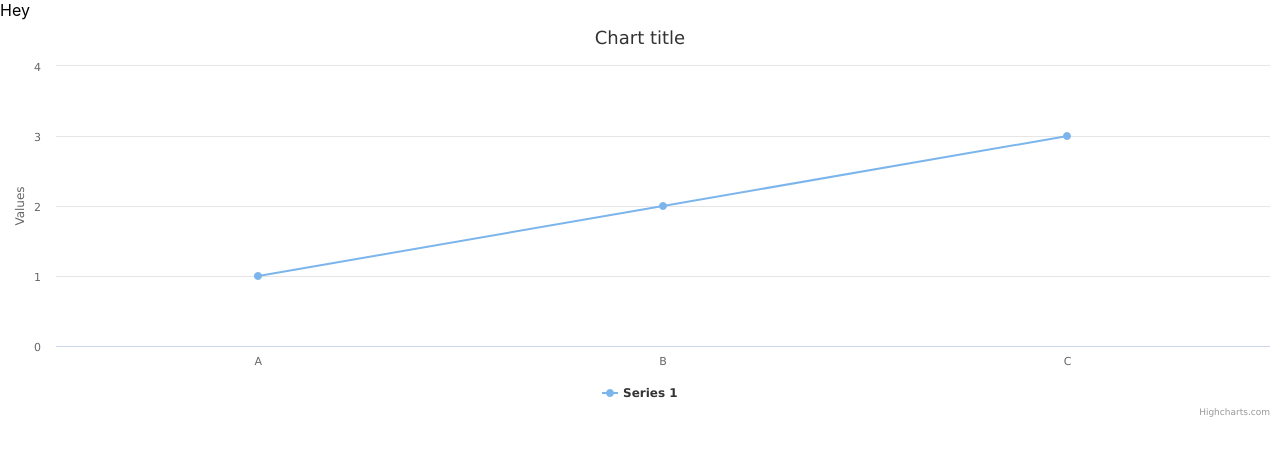
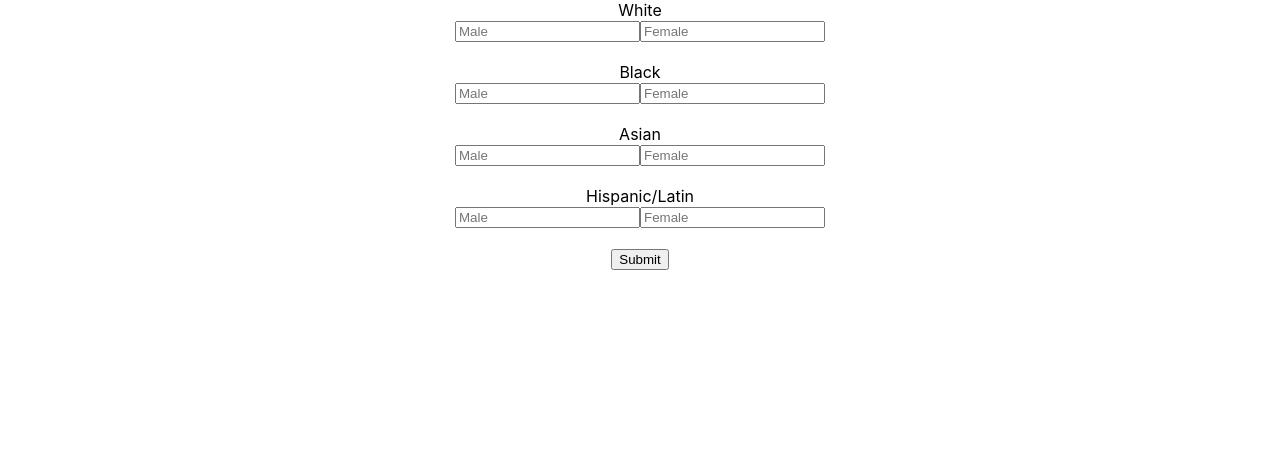
Before and after one commit to jpark799/Included, a React (Create React App) app: page / in a window 1280 px wide. Shown: the top 456 px of the page. Built offline with nearby package versions, Linux system fonts and the light colour scheme.

Commit message:
form working properly

```diff
--- a/src/App.js
+++ b/src/App.js
@@ -1,16 +1,22 @@
-import React from 'react';
+import React, { Component } from 'react';
 import './App.css';
-import googleGender from './components/googleGender'
+import googleGender from './components/GoogleGender'
 import Test from './components/Test'
+import Form from './components/Form'
 
-function App() {
-  return (
-    <div>
-      Hey
-      <googleGender/>
-      <Test/>
-    </div>
-  );
+class App extends Component {
+  onSubmit = fields => {
+    console.log("App Component received: ", fields);
+  };
+
+  render() {
+    return (
+      <div className="App">
+        <Form onSubmit={fields => this.onSubmit(fields)}/>
+      </div>
+    );
+  }
 }
 
+
 export default App;
--- /dev/null
+++ b/src/components/Form.js
@@ -0,0 +1,55 @@
+import React, { Component } from 'react'
+
+class Form extends Component {
+
+  state = {
+    whiteM: '',
+    whiteF: '',
+    blackM: '',
+    blackF: '',
+    asianM: '',
+    asianF: '',
+    latinHispanicM: '',
+    latinHispanicF: ''
+  };
+
+  change = (e) => {
+    this.setState({
+      [e.target.name]: e.target.value
+    });
+  };
+
+  onSubmit = (e) => {
+    e.preventDefault();
+    this.props.onSubmit(this.state);
+    console.log(this.state);
+  }
+
+  render() {
+    return (
+      <form>
+        White <br/>
+        <input name="whiteM" placeholder= "Male" value={this.state.whiteM} onChange={e => this.change(e)} />
+        <input name="whiteF" placeholder= "Female" value={this.state.whiteF} onChange={e => this.change(e)} />
+        <br/><br/>
+        Black <br/>
+        <input name="blackM" placeholder= "Male" value={this.state.blackM} onChange={e => this.change(e)} />
+        <input name="blackF" placeholder= "Female" value={this.state.blackF} onChange={e => this.change(e)} />
+        <br/><br/>
+        Asian <br/>
+        <input name="asianM" placeholder= "Male" value={this.state.asianM} onChange={e => this.change(e)} />
+        <input name="asianF" placeholder= "Female" value={this.state.asianF} onChange={e => this.change(e)} />
+        <br/><br/>
+        Hispanic/Latin <br/>
+        <input name="latinHispanicM" placeholder= "Male" value={this.state.latinHispanicM} onChange={e => this.change(e)} />
+        <input name="latinHispanicF" placeholder= "Female" value={this.state.latinHispanicF} onChange={e => this.change(e)} />
+        <br/><br/>
+
+        <button onClick={e => this.onSubmit(e)}>Submit</button>
+      </form>
+    )
+  }
+}
+
+
+export default Form;
```
Also changed, not shown: src/components/Dashboard/Dashboard.js (added), src/components/Dashboard/RaceChart.js (added), 1 other file (tests, documents, lock files or other folders).
